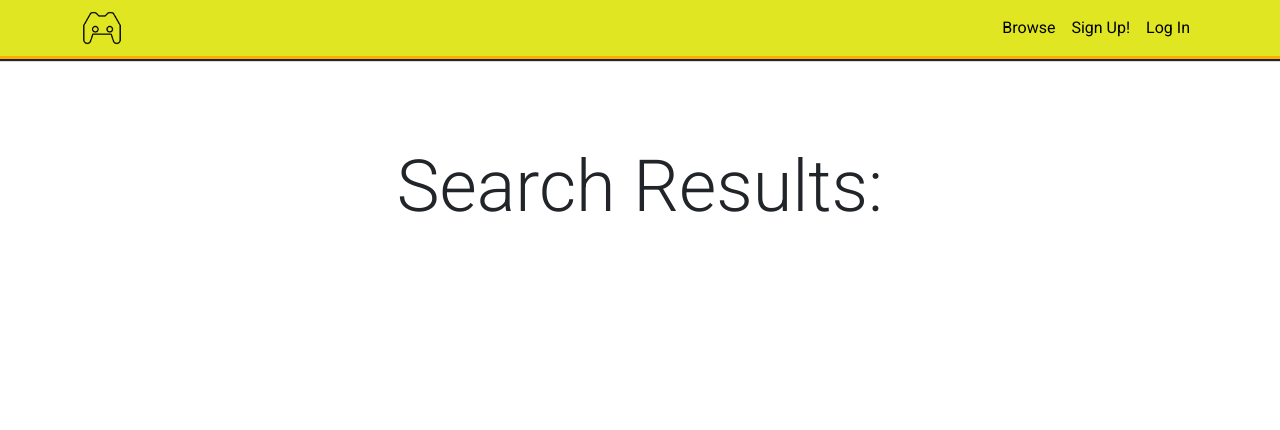
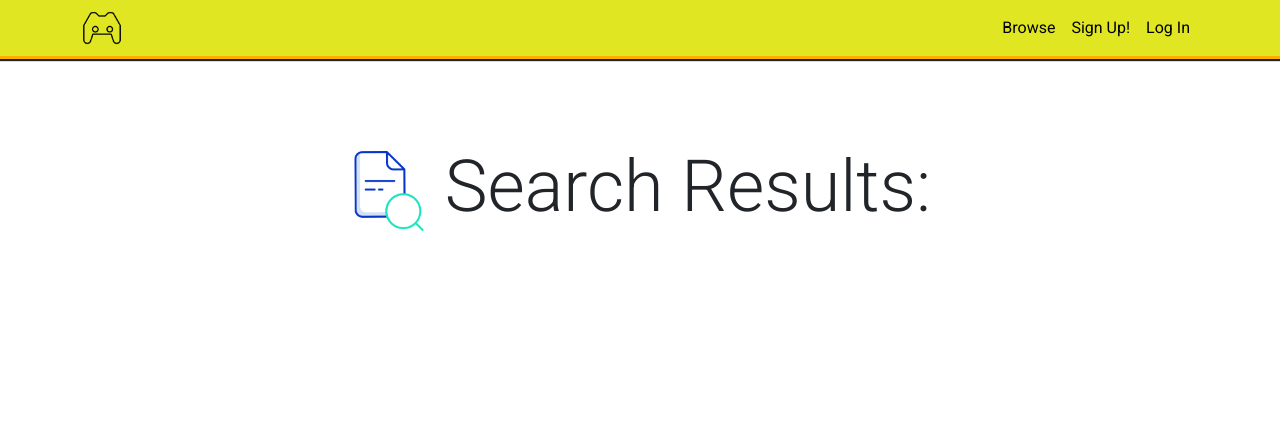
Before and after one commit to anthonyradose/gamesay_milestone_project3, a Python web app: template templates/search_results.html in a window 1280 px wide. Shown: the top 430 px of the page. Run offline with Jinja, Linux system fonts and the light colour scheme; the template is opened without the code that fills it, so the values that code supplies are empty.

Commit message:
Add icon to search_results template for improved visual appeal

```diff
--- a/static/css/style.css
+++ b/static/css/style.css
@@ -34,7 +34,7 @@ body {
 
 #penIcon,
 #loginIcon,
-#gameboyIcon, #likeIcon, #profileIcon {
+#gameboyIcon, #likeIcon, #profileIcon, #resultsIcon {
     height: 4em;
 }
 
@@ -183,7 +183,7 @@ button[aria-expanded="false"] span.read-less {
     }
 
     #penIcon,
-    #loginIcon, #gameboyIcon, #likeIcon, #profileIcon {
+    #loginIcon, #gameboyIcon, #likeIcon, #profileIcon, #resultsIcon {
         height: 5em;
     }
 
--- a/templates/search_results.html
+++ b/templates/search_results.html
@@ -1,7 +1,8 @@
 {% extends "base.html" %}
 {% block content %}
 <div class="container min-vh-100">
-    <div class="container justify-content-center mt-5 pt-5">
+    <div class="container d-flex align-items-center justify-content-center mt-5 pt-5">
+        <img class="'d-inline me-3" id="resultsIcon" src="../static/css/icons/results.png">
         <h2 class="text-center mt-5 pb-5 display-2">Search Results:</h2>
     </div>
     <div class="row row-cols-1 row-cols-md-2 row-cols-lg-3 row-cols-xl-4 m-md-5 justify-content-center">
```
Also changed, not shown: static/css/icons/results.png (added).
